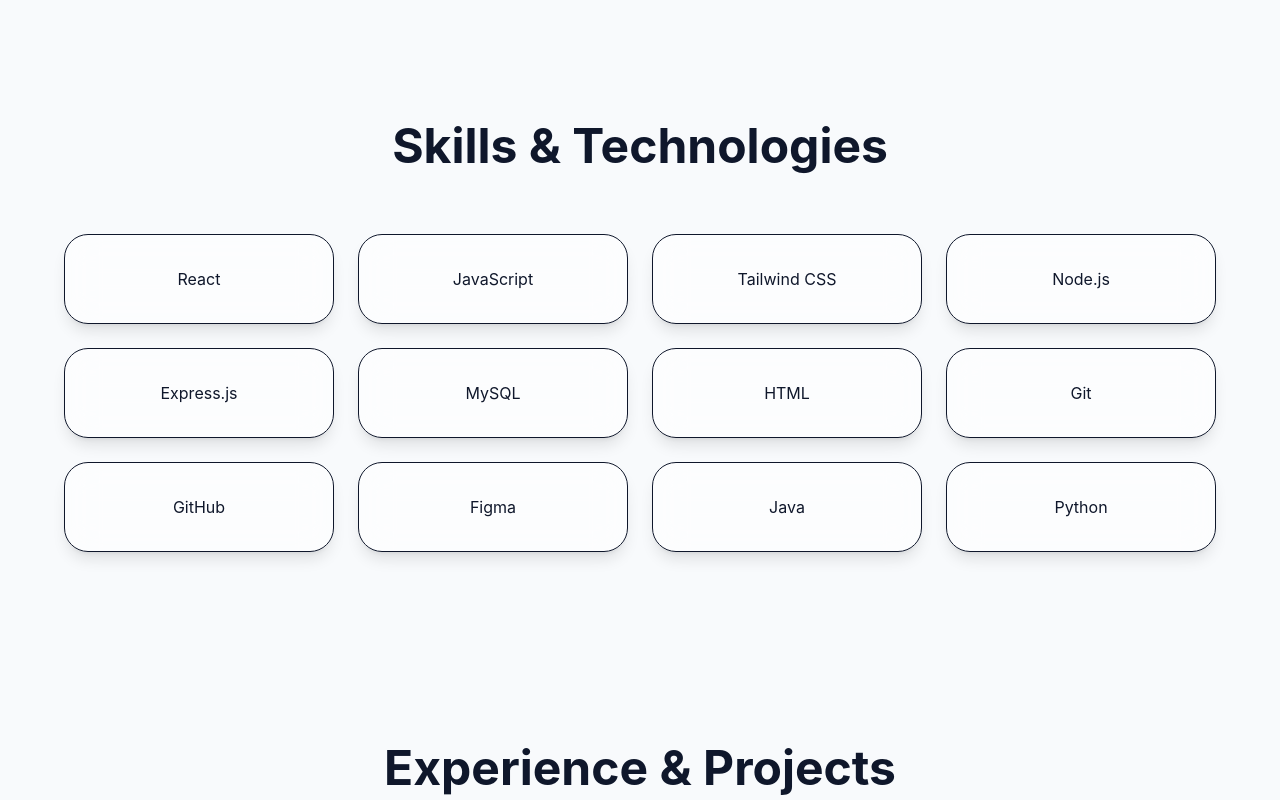
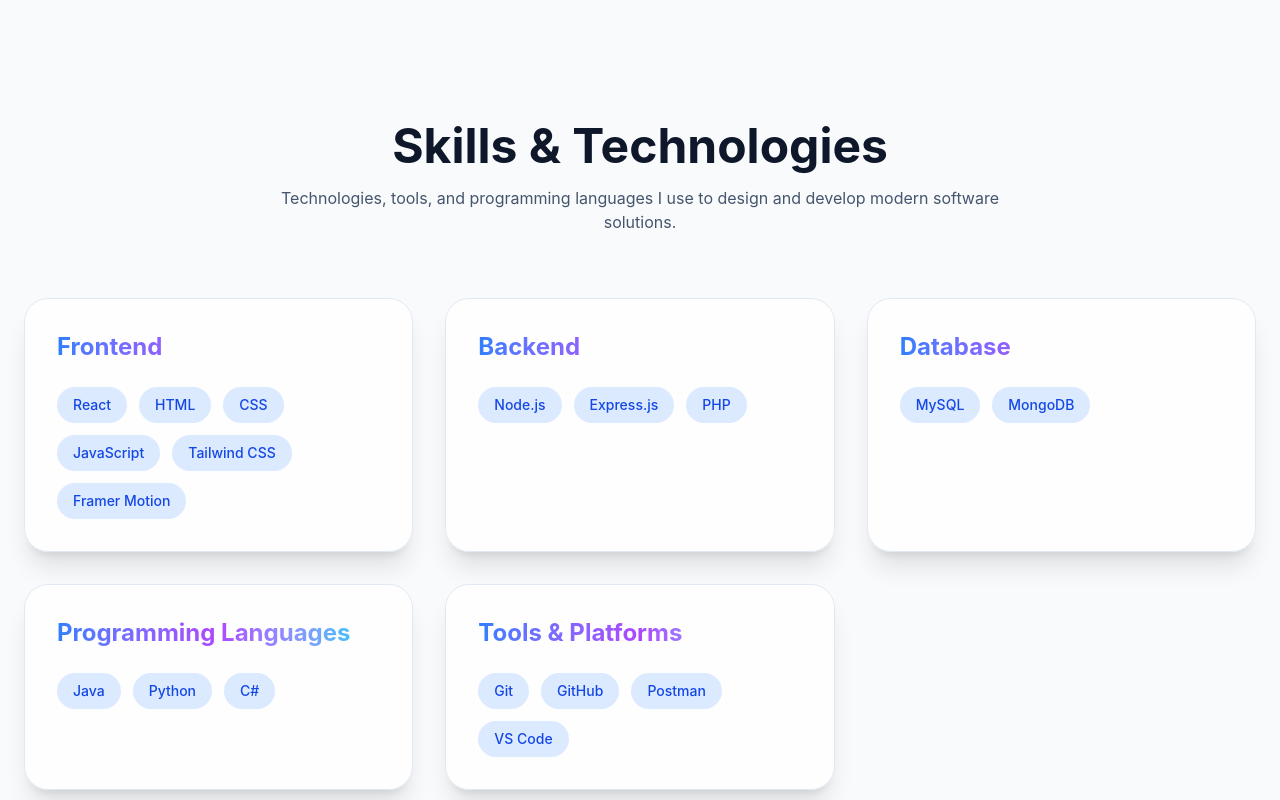
Before and after one commit to Nuskan2003/portfolio-website, a React app in the folder frontend/: page / in a window 1280 px wide. Shown: the part 1600-2400 px from the top of the page. Built offline with nearby package versions, Linux system fonts and the light colour scheme; the HTML template or start-up script is replaced by a standard one.

Commit message:
Enhance skills and projects sections with categorized technologies and modern project cards

```diff
--- a/frontend/src/components/ProjectCard.jsx
+++ b/frontend/src/components/ProjectCard.jsx
@@ -5,33 +5,65 @@ function ProjectCard({ project }) {
   return (
     <motion.div
       whileHover={{
-        y: -10,
+        y: -12,
+        scale: 1.02,
+      }}
+      transition={{
+        duration: 0.3,
       }}
       className="
         rounded-3xl
         overflow-hidden
+        bg-white/80
+        dark:bg-slate-900/70
+        backdrop-blur-xl
+        border
+        border-slate-200
+        dark:border-slate-700
         shadow-xl
-        bg-white
-        dark:bg-slate-900
+        hover:shadow-2xl
       "
     >
+      <div className="overflow-hidden">
         <img
           src={project.image}
           alt={project.title}
-        className="h-56 w-full object-cover"
+          className="
+            h-56
+            w-full
+            object-cover
+            transition
+            duration-500
+            hover:scale-110
+          "
         />
+      </div>
 
-      <div className="p-6">
+      <div className="p-6 flex flex-col min-h-[380px]">
 
-        <h3 className="text-2xl font-bold text-slate-900 dark:text-white">
+        <h3
+          className="
+            text-2xl
+            font-bold
+            text-slate-900
+            dark:text-white
+          "
+        >
           {project.title}
         </h3>
 
-        <p className="mt-3 text-slate-600 dark:text-slate-300">
+        <p
+          className="
+            mt-3
+            text-slate-600
+            dark:text-slate-300
+            min-h-[72px]
+          "
+        >
           {project.description}
         </p>
 
-        <div className="flex flex-wrap gap-2 mt-4">
+        <div className="flex flex-wrap gap-2 mt-5 mb-6">
 
           {project.tech.map((item) => (
             <span
@@ -41,8 +73,11 @@ function ProjectCard({ project }) {
                 py-1
                 rounded-full
                 bg-blue-100
-                text-blue-600
+                dark:bg-slate-800
+                text-blue-700
+                dark:text-blue-300
                 text-sm
+                font-medium
               "
             >
               {item}
@@ -51,17 +86,26 @@ function ProjectCard({ project }) {
 
         </div>
 
+        <div className="flex gap-3 mt-auto">
+
           <Link
             to={`/case-study/${project.slug}`}
             className="
-            inline-block
-            mt-6
-            text-blue-600
+              flex-1
+              text-center
+              py-3
+              rounded-xl
+              bg-blue-600
+              text-white
               font-semibold
+              hover:bg-blue-700
+              transition
             "
           >
-          View Case Study →
+            View Case Study
           </Link>
+
+        </div>
 
       </div>
     </motion.div>
--- a/frontend/src/components/Projects.jsx
+++ b/frontend/src/components/Projects.jsx
@@ -11,11 +11,34 @@ function Projects() {
       >
         <div className="max-w-7xl mx-auto">
 
-          <h2 className="text-5xl font-bold text-center mb-16">
+          <h2
+            className="
+              text-5xl
+              font-bold
+              text-center
+              mb-4
+            "
+          >
             Featured Projects
           </h2>
 
-          <div className="grid md:grid-cols-3 gap-8">
+          <p
+            className="
+              text-center
+              text-slate-600
+              dark:text-slate-400
+              max-w-3xl
+              mx-auto
+              mb-16
+            "
+          >
+            A collection of projects showcasing my
+            experience in frontend development,
+            full-stack applications, database design,
+            and modern user experiences.
+          </p>
+
+          <div className="grid md:grid-cols-2 xl:grid-cols-3 gap-8">
 
             {projects.map((project) => (
               <ProjectCard
--- a/frontend/src/components/Skills.jsx
+++ b/frontend/src/components/Skills.jsx
@@ -1,18 +1,53 @@
 import SectionWrapper from "./SectionWrapper";
 
-const skills = [
+const skillCategories = [
+  {
+    title: "Frontend",
+    skills: [
       "React",
+      "HTML",
+      "CSS",
       "JavaScript",
       "Tailwind CSS",
+      "Framer Motion",
+    ],
+  },
+
+  {
+    title: "Backend",
+    skills: [
       "Node.js",
       "Express.js",
+      "PHP",
+    ],
+  },
+
+  {
+    title: "Database",
+    skills: [
       "MySQL",
-  "HTML",
+      "MongoDB",
+    ],
+  },
+
+  {
+    title: "Programming Languages",
+    skills: [
+      "Java",
+      "Python",
+      "C#",
+    ],
+  },
+
+  {
+    title: "Tools & Platforms",
+    skills: [
       "Git",
       "GitHub",
-  "Figma",
-  "Java",
-  "Python",
+      "Postman",
+      "VS Code",
+    ],
+  },
 ];
 
 function Skills() {
@@ -22,33 +57,93 @@ function Skills() {
         id="skills"
         className="py-24 px-6"
       >
-        <div className="max-w-6xl mx-auto">
+        <div className="max-w-7xl mx-auto">
 
-          <h2 className="text-5xl font-bold text-center mb-16">
+          <h2
+            className="
+              text-5xl
+              font-bold
+              text-center
+              mb-4
+            "
+          >
             Skills & Technologies
           </h2>
 
-          <div className="grid md:grid-cols-4 gap-6">
+          <p
+            className="
+              text-center
+              text-slate-600
+              dark:text-slate-400
+              max-w-3xl
+              mx-auto
+              mb-16
+            "
+          >
+            Technologies, tools, and programming
+            languages I use to design and develop
+            modern software solutions.
+          </p>
 
-            {skills.map((skill) => (
+          <div className="grid lg:grid-cols-3 gap-8">
+
+            {skillCategories.map((category) => (
               <div
-                key={skill}
+                key={category.title}
                 className="
-                  backdrop-blur-lg
-                  bg-white/60
-                  dark:bg-slate-800/60
+                  rounded-3xl
+                  bg-white/80
+                  dark:bg-slate-900/70
+                  backdrop-blur-xl
                   border
-                  rounded-3xl
+                  border-slate-200
+                  dark:border-slate-700
+                  shadow-xl
                   p-8
-                  text-center
-                  shadow-lg
-                  hover:scale-105
                   hover:-translate-y-2
                   transition
                   duration-300
                 "
               >
+                <h3
+                  className="
+                    text-2xl
+                    font-bold
+                    mb-6
+                    bg-gradient-to-r
+                    from-blue-500
+                    via-purple-500
+                    to-cyan-400
+                    text-transparent
+                    bg-clip-text
+                  "
+                >
+                  {category.title}
+                </h3>
+
+                <div className="flex flex-wrap gap-3">
+
+                  {category.skills.map((skill) => (
+                    <span
+                      key={skill}
+                      className="
+                        px-4
+                        py-2
+                        rounded-full
+                        bg-blue-100
+                        dark:bg-slate-800
+                        text-blue-700
+                        dark:text-blue-300
+                        text-sm
+                        font-medium
+                      "
+                    >
                       {skill}
+                    </span>
+                  ))}
+
+                </div>
+
               </div>
             ))}
 
```
Lines whose indentation alone changed are shown as unchanged.
